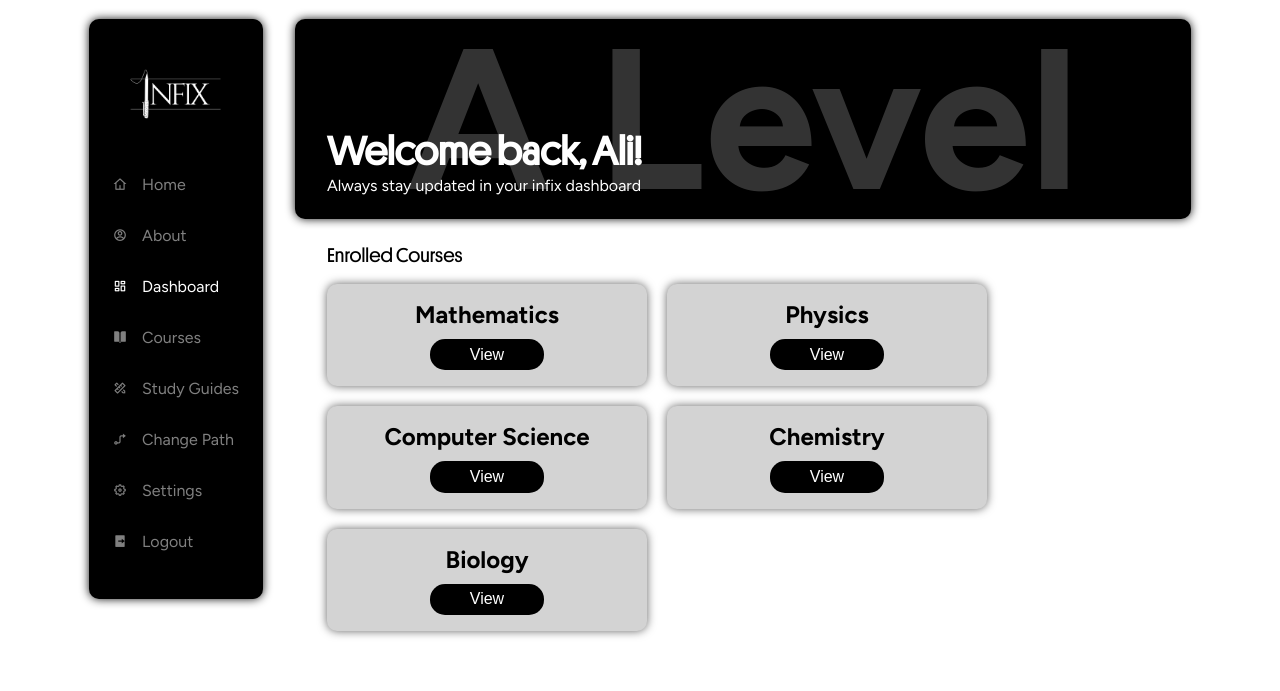
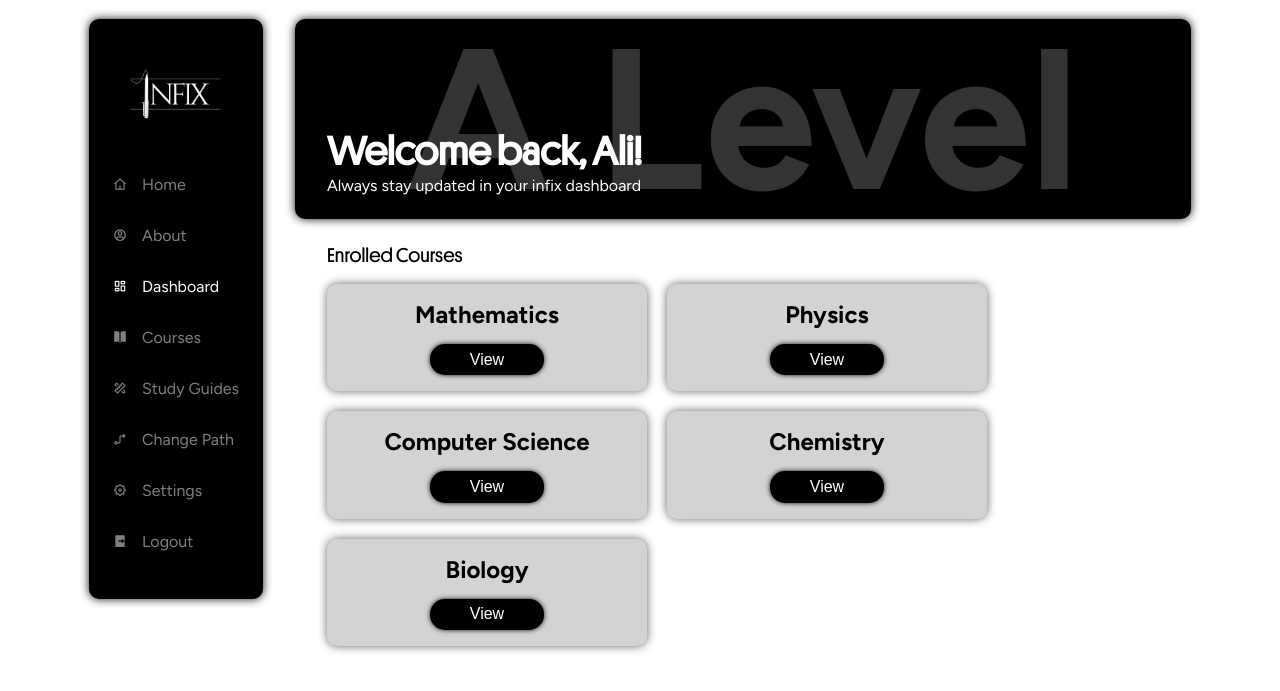
Before and after one commit to ismailsilat7/Infix, a Flask app: page /dashboard in a window 1280 px wide. Shown: the part 13-704 px from the top of the page. Run offline with Flask 3, Linux system fonts and the light colour scheme; some libraries are stand-ins or nearby versions.

Commit message:
update course card button styles

```diff
--- a/static/css/dashboard.css
+++ b/static/css/dashboard.css
@@ -156,7 +156,7 @@ button {
   flex-direction: column;
   justify-content: center;
   align-items: center;
-  gap: 10px;
+  gap: 15px;
   width: 320px;
   text-align: center;
   box-shadow: 0 0 10px 0 rgba(0, 0, 0, 0.61);
@@ -169,6 +169,7 @@ button {
   color: white;
   border-radius: 15px;
   padding: 0.5em 3em;
+  box-shadow: 0 0 5px 0 rgba(0, 0, 0, 0.932);
 }
 .course-card a {
   font-size: 16px;
```
Also changed, not shown: 1 other file.
